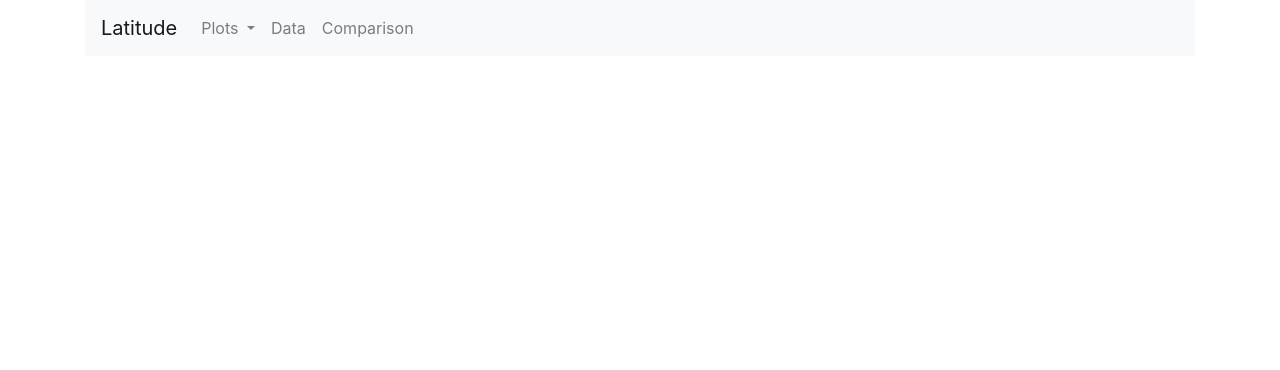
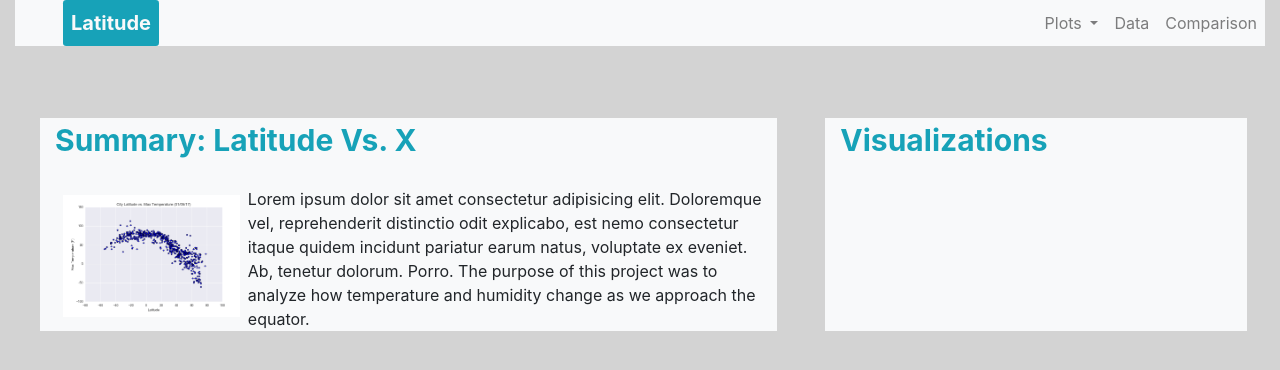
Before and after one commit to JulianChips/Web-Visualization, a plain HTML site: page Landing.html in a window 1280 px wide. Drawn offline with nearby package versions, Linux system fonts and the light colour scheme.

Commit message:
Navbar finished. adding body

```diff
--- a/Landing.html
+++ b/Landing.html
@@ -6,17 +6,18 @@
     <meta http-equiv="X-UA-Compatible" content="ie=edge">
     <title>Document</title>
     <link rel="stylesheet" href="https://stackpath.bootstrapcdn.com/bootstrap/4.3.1/css/bootstrap.min.css" integrity="sha384-ggOyR0iXCbMQv3Xipma34MD+dH/1fQ784/j6cY/iJTQUOhcWr7x9JvoRxT2MZw1T" crossorigin="anonymous">
+    <link rel="stylesheet" href="style.css">
 </head>
 <body>
 <!-- Container for Bootstrap -->
-<div class="container">
+<div class="container-fluid" >
     <!-- Navbar -->
-    <nav class="navbar navbar-expand navbar-light bg-light">
-        <a class="navbar-brand" href="#">Latitude</a>
+    <nav class="navbar navbar-expand navbar-light bg-light p-0 mb-5" id="navigation">
+        <a class="navbar-brand rounded-sm bg-info p-2 ml-5 text-light font-weight-bold justify-content-start" href="Landing.html">Latitude</a>
         <button class="navbar-toggler" type="button" data-toggle="collapse" data-target="#navbarNavDropdown" aria-controls="navbarNavDropdown" aria-expanded="false" aria-label="Toggle navigation">
           <span class="navbar-toggler-icon"></span>
         </button>
-        <div class="collapse navbar-collapse" id="navbarNavDropdown">
+        <div class="collapse navbar-collapse justify-content-end" id="navbarNavDropdown">
           <ul class="navbar-nav">
             <li class="nav-item dropdown">
               <a class="nav-link dropdown-toggle" href="#" id="navbarDropdownMenuLink" role="button" data-toggle="dropdown" aria-haspopup="true" aria-expanded="false">
@@ -40,7 +41,19 @@
         </div>
       </nav>
       <!-- end of navbar -->
+      <div class="row pl-3">
+        <div class="col-7 m-4 bg-light">
+          <div class="plot1 text-info font-weight-bold">Summary: Latitude Vs. X</div><br>
+          <img class="w-25 m-2 float-left" src="Resources/assets/images/Fig1.png" alt="Figure 1">
+          Lorem ipsum dolor sit amet consectetur adipisicing elit. Doloremque vel, reprehenderit distinctio odit explicabo, est nemo consectetur itaque quidem incidunt pariatur earum natus, voluptate ex eveniet. Ab, tenetur dolorum. Porro. The purpose of this project was to analyze how temperature and humidity change as we approach the equator.
+        </div>
+        <div class="col-4 m-4 bg-light">
+            <div class="side-panel text-info font-weight-bold">Visualizations</div><br>
+        </div>
+      </div>
+
 </div>
+<!-- End of Container -->
 <!-- Javascript -->
     <script src="https://code.jquery.com/jquery-3.3.1.slim.min.js" integrity="sha384-q8i/X+965DzO0rT7abK41JStQIAqVgRVzpbzo5smXKp4YfRvH+8abtTE1Pi6jizo" crossorigin="anonymous"></script>
     <script src="https://cdnjs.cloudflare.com/ajax/libs/popper.js/1.14.7/umd/popper.min.js" integrity="sha384-UO2eT0CpHqdSJQ6hJty5KVphtPhzWj9WO1clHTMGa3JDZwrnQq4sF86dIHNDz0W1" crossorigin="anonymous"></script>
--- a/style.css
+++ b/style.css
@@ -0,0 +1,9 @@
+body{
+    background-color: lightgrey;
+}
+.plot1{
+    font-size: 30px;
+}
+.side-panel{
+    font-size: 30px;
+}
```
